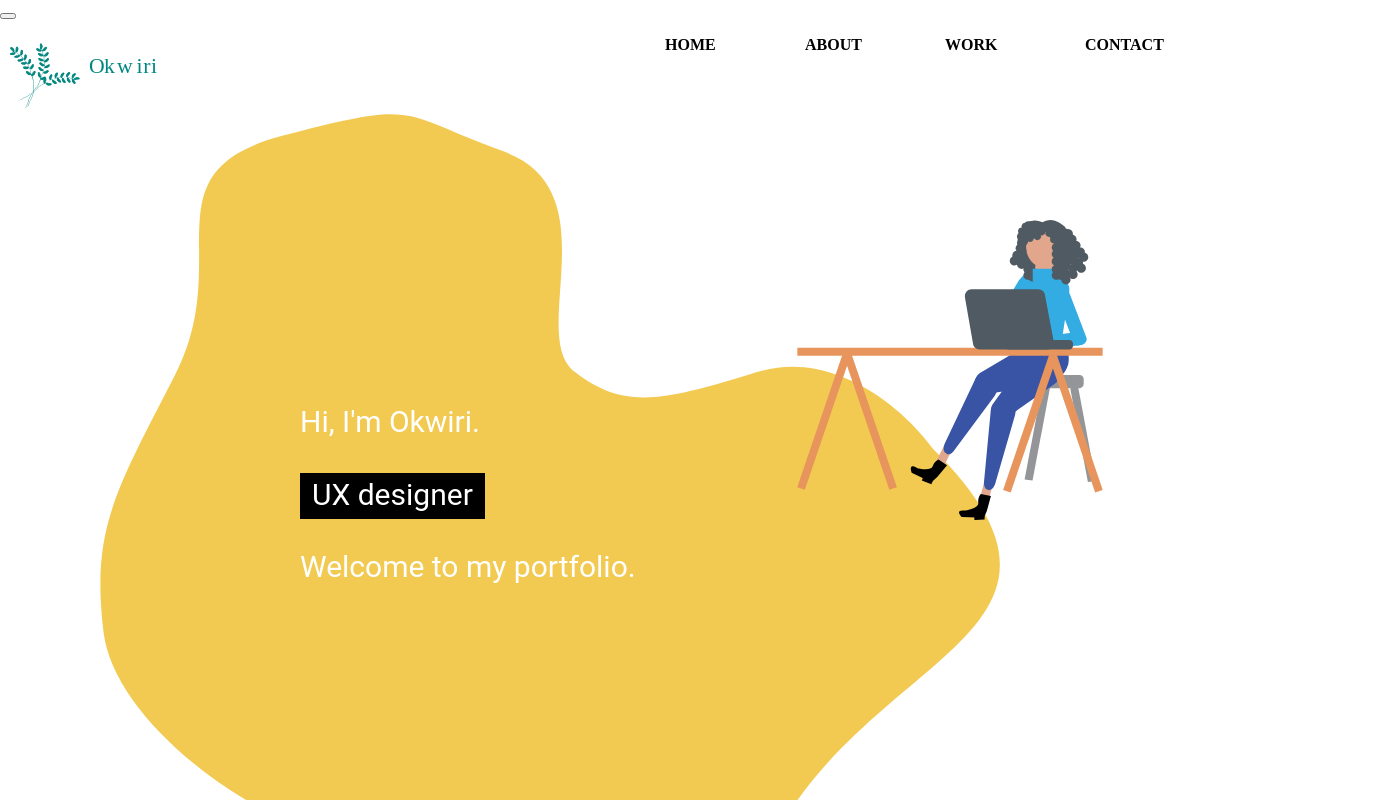
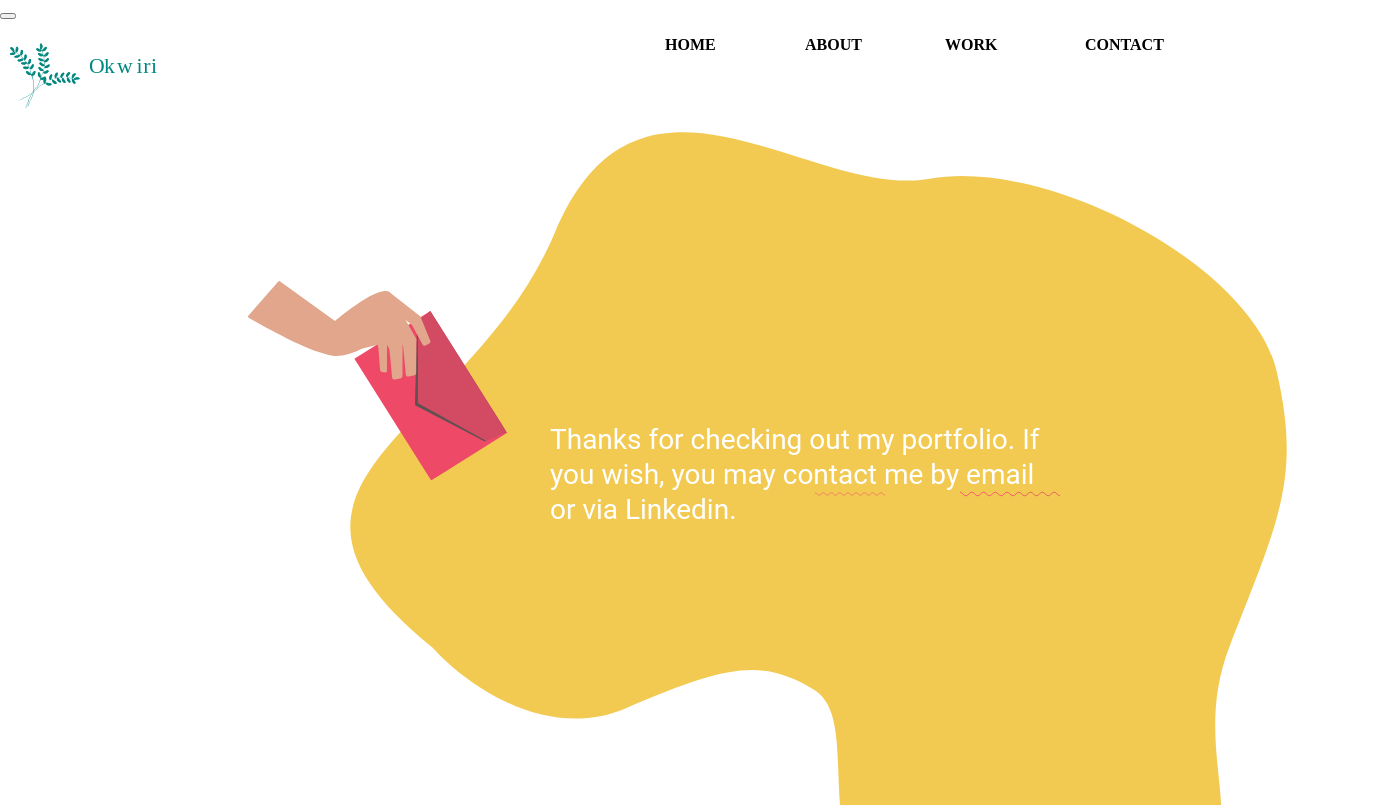
Before and after one commit to cauliflowersingerbee/my-portfolio, a React (Create React App) app: page / in a window 1280 px wide. Shown: the whole page, 1400 px wide, since content can reach past the window. Built offline with nearby package versions, Linux system fonts and the light colour scheme.

Commit message:
Update index.jsx

```diff
--- a/src/index.jsx
+++ b/src/index.jsx
@@ -1,14 +1,14 @@
 import React from 'react';
 import ReactDOM from 'react-dom';
 import './index.css';
-import HomeView from './components/home/home';
+//import HomeView from './components/home/home';
 //import AboutView from './components/about/about'
 //import WorkView from './components/work/work'
-//import ContactView from './components/contact/contact'
+import ContactView from './components/contact/contact'
 
 ReactDOM.render(
   <React.StrictMode>
-    <HomeView />
+    <ContactView />
   </React.StrictMode>,
   document.getElementById('root')
 );
```
